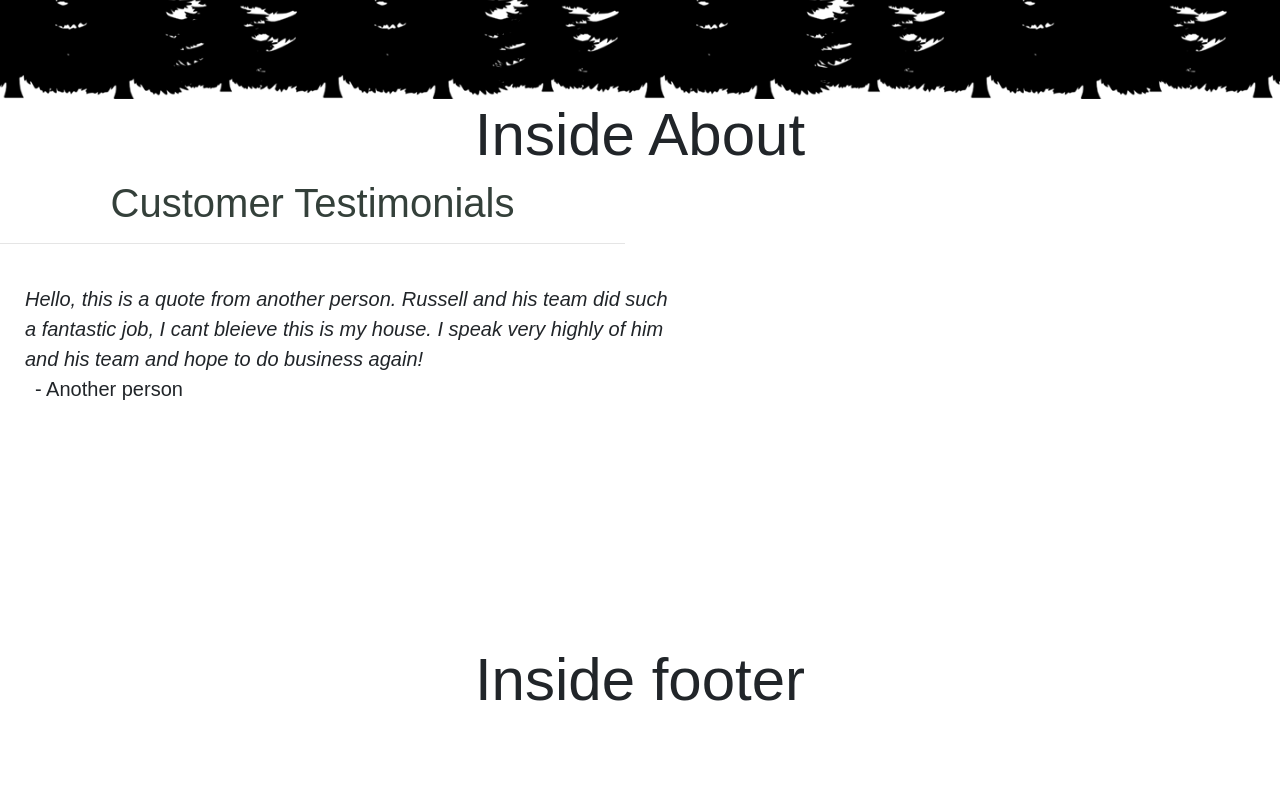
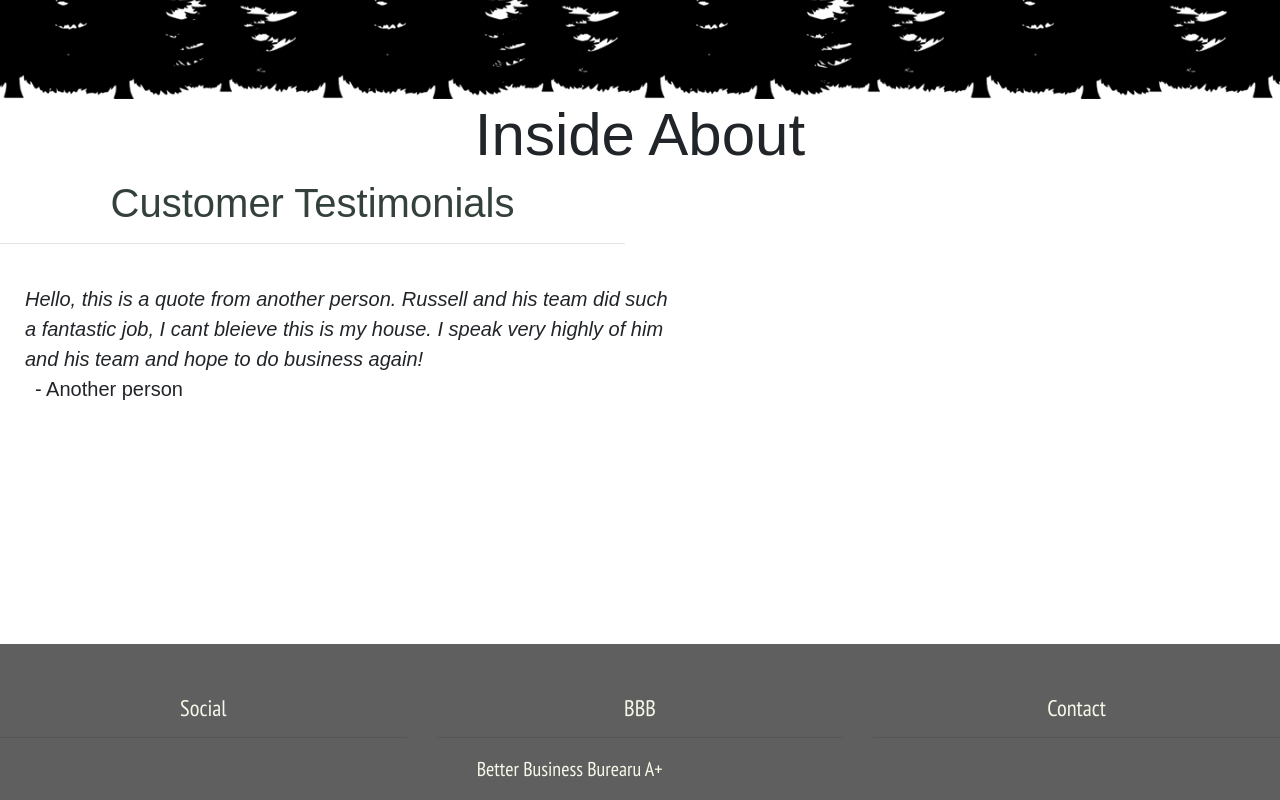
Before and after one commit to ashleynicole472/NWMasonry, a React (Create React App) app in the folder nwmasonry/: page / in a window 1280 px wide. Shown: the part 529-1329 px from the top of the page. Before the commit the page ends 1253 px from the top, so only its background shows below. Built offline with nearby package versions, Linux system fonts and the light colour scheme.

Commit message:
Working on footer

```diff
--- a/nwmasonry/public/index.html
+++ b/nwmasonry/public/index.html
@@ -10,7 +10,7 @@
     -->
     <link rel="manifest" href="%PUBLIC_URL%/manifest.json">
     <link rel="shortcut icon" href="%PUBLIC_URL%/favicon.ico">
-    <!-- Carousel -->
+    <link href="https://fonts.googleapis.com/css?family=PT+Sans+Narrow" rel="stylesheet">
     <link href="https://bootswatch.com/4/flatly/bootstrap.min.css" rel="stylesheet">
     <!--
       Notice the use of %PUBLIC_URL% in the tags above.
--- a/nwmasonry/src/Components/Footer/Footer.css
+++ b/nwmasonry/src/Components/Footer/Footer.css
@@ -0,0 +1,23 @@
+.footer-container {
+    padding-top: 50px;
+    background-color: #5f5f5f;
+    color: #F5F9E9;
+    font-family: 'PT Sans Narrow', sans-serif;
+}
+
+h4 {
+    text-align: center;
+}
+
+ul {
+    list-style: none;
+}
+
+a {
+    color: #F5F9E9 !important;
+    text-decoration: none !important;
+}
+
+a:hover {
+    color: #9BC4CB !important;
+}
--- a/nwmasonry/src/components/Footer/footer.js
+++ b/nwmasonry/src/components/Footer/footer.js
@@ -1,12 +1,32 @@
 import React, { Component } from 'react';
+import './Footer.css';
 
 class Footer extends Component {
     render(){
         return(
             <div className="footer-container">
                 <div className="row">
-                    <div className="col-md-12">
-                        <h1>Inside footer</h1>
+                    <div className="col-md-4">
+                        <h4>Social</h4><hr/>
+                        <ul>
+                            <li></li>
+                            <li></li>
+                            <li></li>
+                        </ul>
+                    </div>
+                    <div className="col-md-4">
+                        <h4>BBB</h4><hr/>
+                        <ul>
+                            <li>
+                                <a href="https://www.bbb.org/us/wa/vancouver/profile/mason-contractors/nw-masonry-llc-1296-22649156" target="#">
+                                    Better Business Burearu A+
+                                </a>
+                            </li>
+                        </ul>
+
+                    </div>
+                    <div className="col-md-4">
+                        <h4>Contact</h4><hr />
                     </div>
                 </div>
             </div>
```
